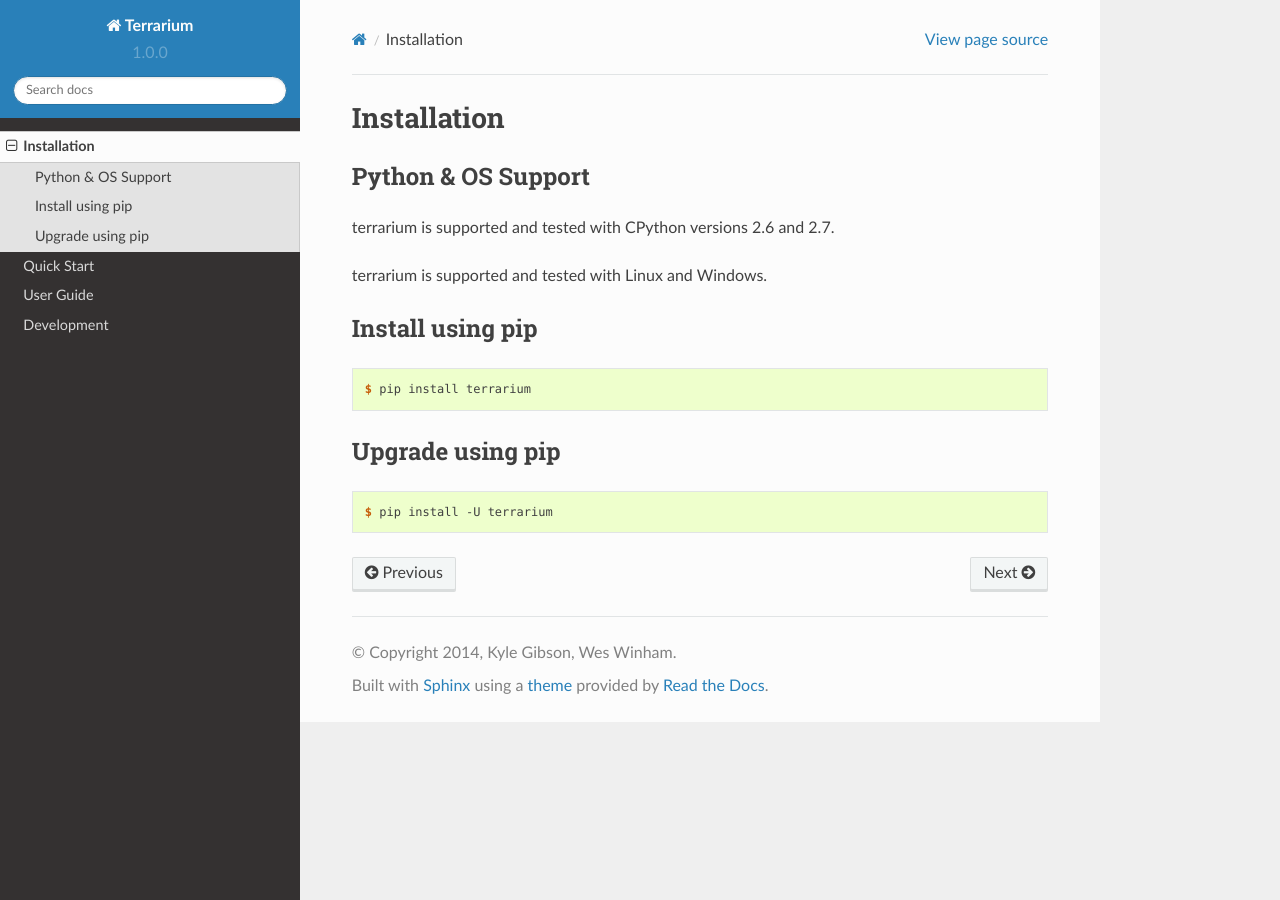
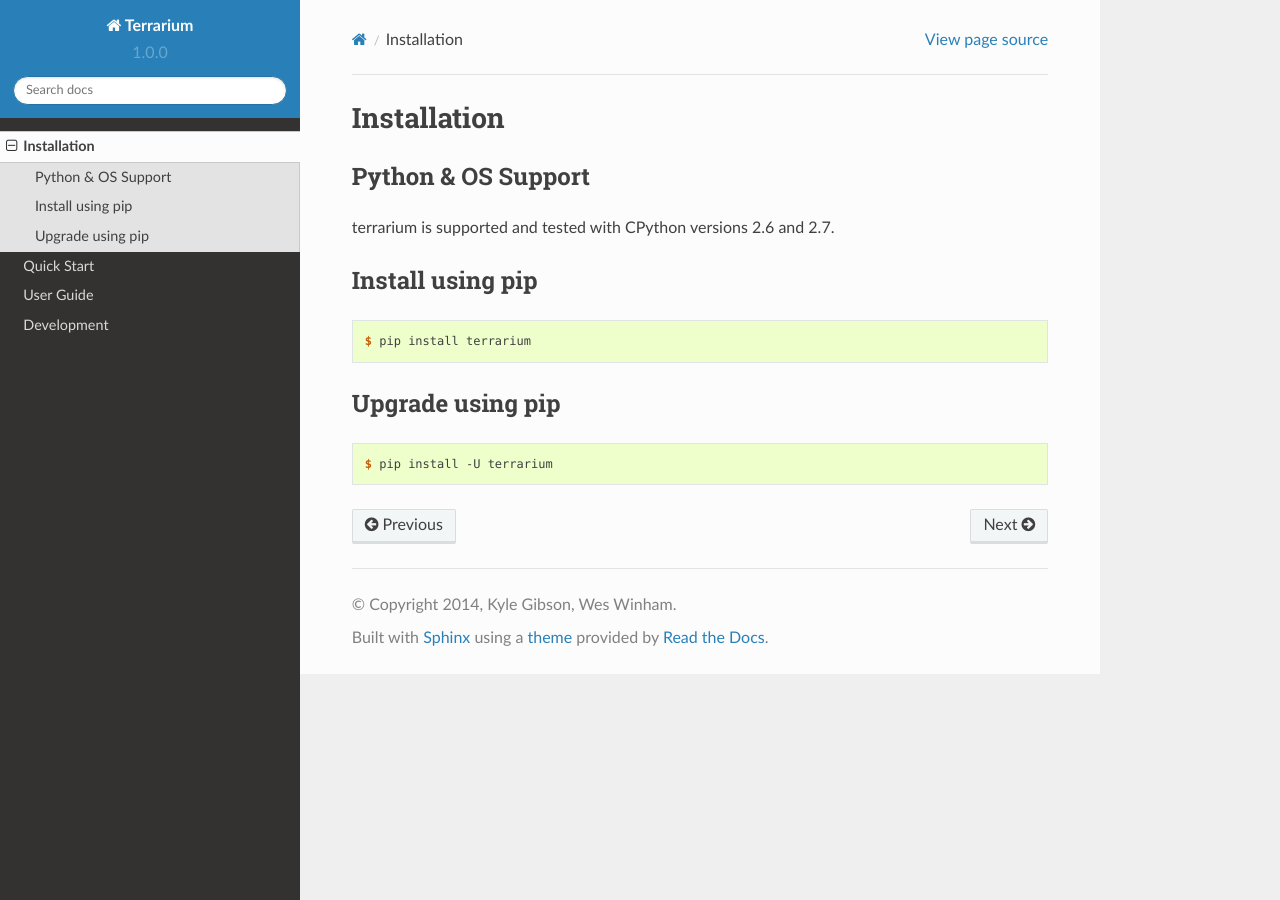
Before and after one commit to PolicyStat/terrarium, a Sphinx documentation site: the page built from docs/installation.rst, in a window 1280 px wide. Built offline with Sphinx 7.4.7 and the Read the Docs theme 2.0.0, drawn with Linux system fonts in a browser that asks for light colours; pages that are not in the unit, such as notebooks, are missing from menus.

Commit message:
We don't do any Windows testing, and linux support is implied

```diff
--- a/docs/installation.rst
+++ b/docs/installation.rst
@@ -6,8 +6,6 @@ Python & OS Support
 ###################
 
 terrarium is supported and tested with CPython versions 2.6 and 2.7.
-
-terrarium is supported and tested with Linux and Windows.
 
 Install using pip
 #################
```
